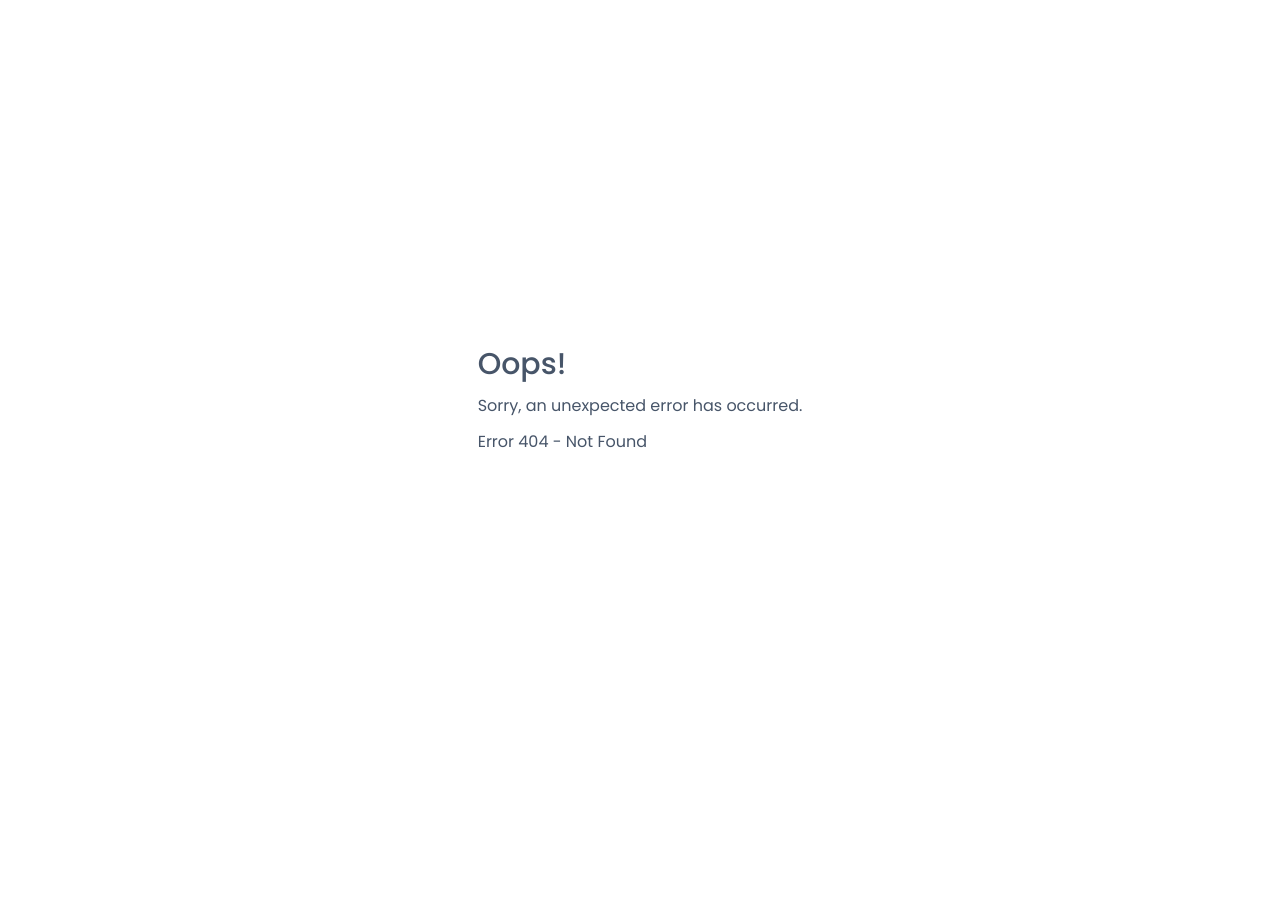
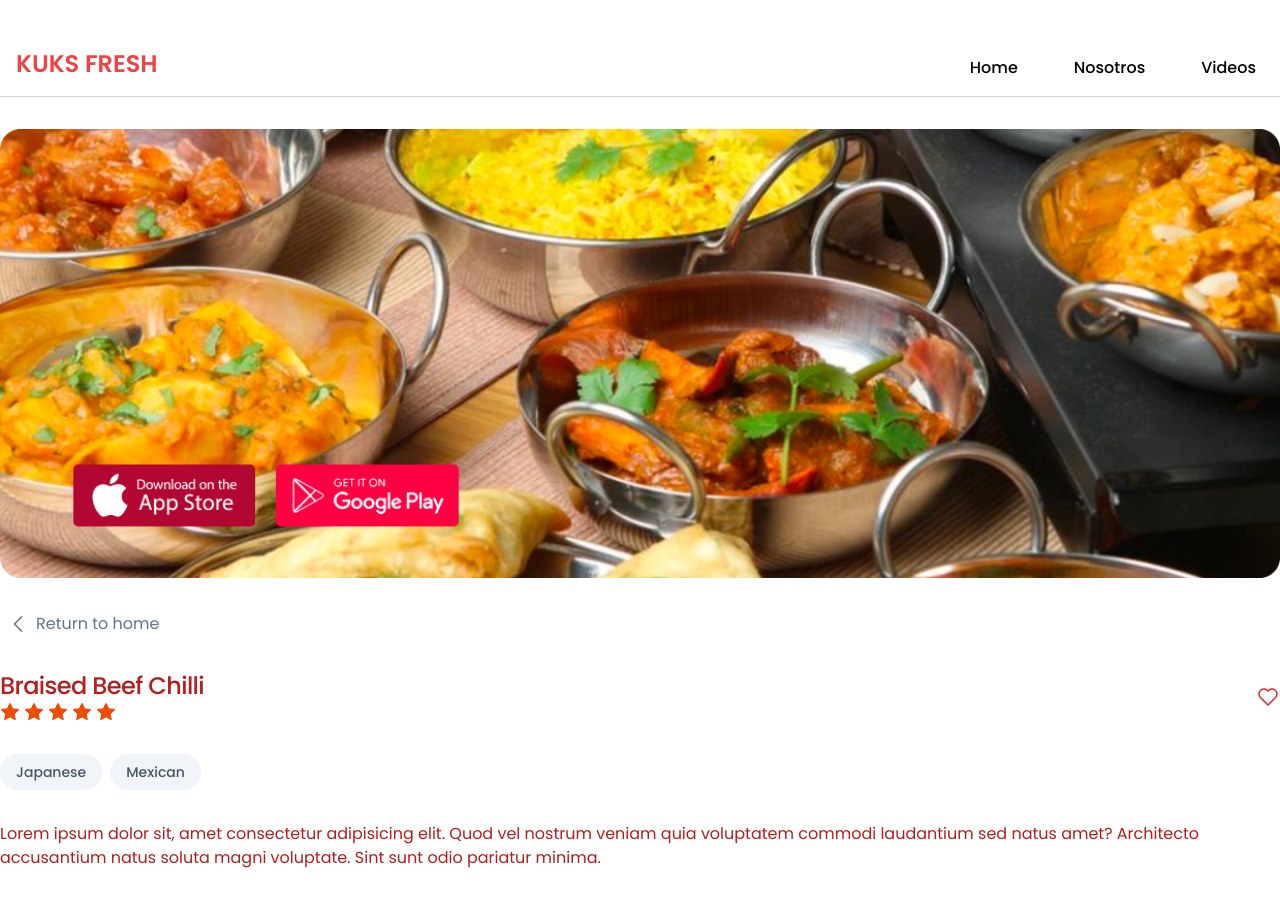
Before and after one commit to CarlosBean/kuks-fresh, a React (Vite) app: page /meal-detail in a window 1280 px wide. Before the commit this address had no page. Before the commit the page ends 800 px from the top, so only its background shows below. Built offline with nearby package versions, Linux system fonts and the light colour scheme.

Commit message:
feat: added meal detail page UI

```diff
--- a/src/main.tsx
+++ b/src/main.tsx
@@ -5,6 +5,7 @@ import './index.css';
 import ErrorPage from './pages/ErrorPage';
 import Root from './pages/Root';
 import Home from './pages/Home';
+import MealDetail from './pages/MealDetail';
 
 const router = createBrowserRouter([
   {
@@ -20,6 +21,10 @@ const router = createBrowserRouter([
         path: '/home',
         element: <Home />,
       },
+      {
+        path: '/meal-detail',
+        element: <MealDetail />,
+      },
     ],
   },
 ]);
--- /dev/null
+++ b/src/pages/MealDetail.tsx
@@ -0,0 +1,47 @@
+import Banner from '../components/Banner';
+import BannerImg from '../assets/images/about.webp';
+import { Meal } from '../models/Meal';
+import HeartSvg from '../assets/icons/heart.svg';
+import ChevronSvg from '../assets/icons/chevron-left.svg';
+import Stars from '../components/Stars';
+
+const MealDetail = () => {
+  const data: Meal = {
+    strMeal: 'Braised Beef Chilli',
+    strMealThumb:
+      'https://www.themealdb.com/images/media/meals/uuqvwu1504629254.jpg',
+    idMeal: '52826',
+    strInstructions:
+      'Lorem ipsum dolor sit, amet consectetur adipisicing elit. Quod vel nostrum veniam quia voluptatem commodi laudantium sed natus amet? Architecto accusantium natus soluta magni voluptate. Sint sunt odio pariatur minima.',
+    strArea: 'japanese,mexican',
+  };
+
+  return (
+    <div className="space-y-8">
+      <Banner img={BannerImg}></Banner>
+      <button className="flex items-center gap-1 rounded-2xl pl-1 pr-4 text-slate-500 hover:bg-slate-50">
+        <img src={ChevronSvg} alt="" />
+        Return to home
+      </button>
+      <div className="flex flex-col items-center justify-between gap-y-4 sm:flex-row">
+        <h2 className="text-2xl font-medium tracking-tight text-red-700">
+          {data.strMeal}
+          <Stars></Stars>
+        </h2>
+        <img src={HeartSvg} alt="" />
+      </div>
+      <div className="flex gap-2">
+        {data.strArea?.split(',').map((item, i) => (
+          <div key={i} className="rounded-3xl bg-slate-100 px-4 py-2">
+            <p className="text-sm font-medium capitalize text-slate-600">
+              {item}
+            </p>
+          </div>
+        ))}
+      </div>
+      <div className="text-red-700">{data.strInstructions}</div>
+    </div>
+  );
+};
+
+export default MealDetail;
```
Also changed, not shown: src/assets/icons/chevron-left.svg (added).
